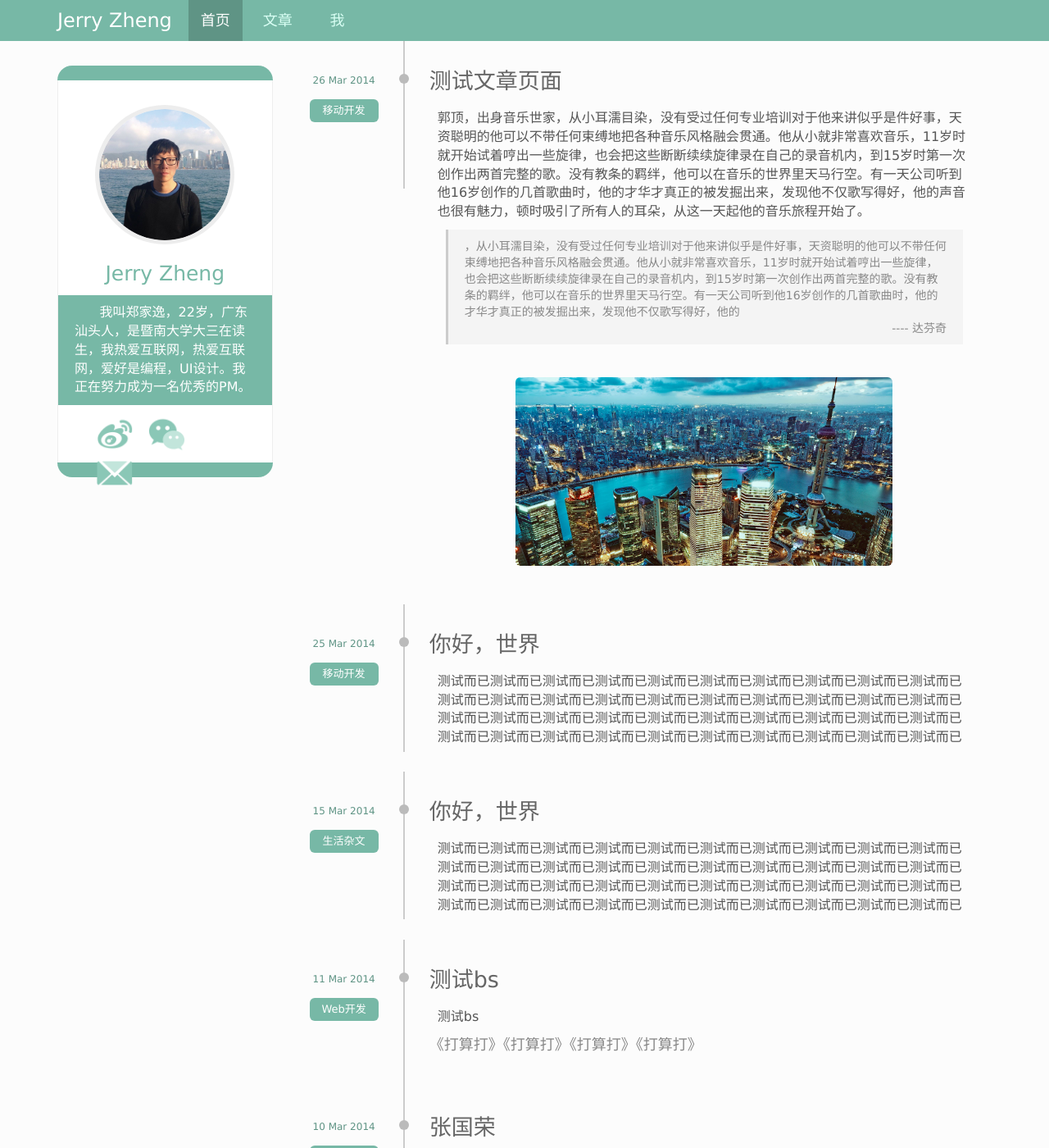
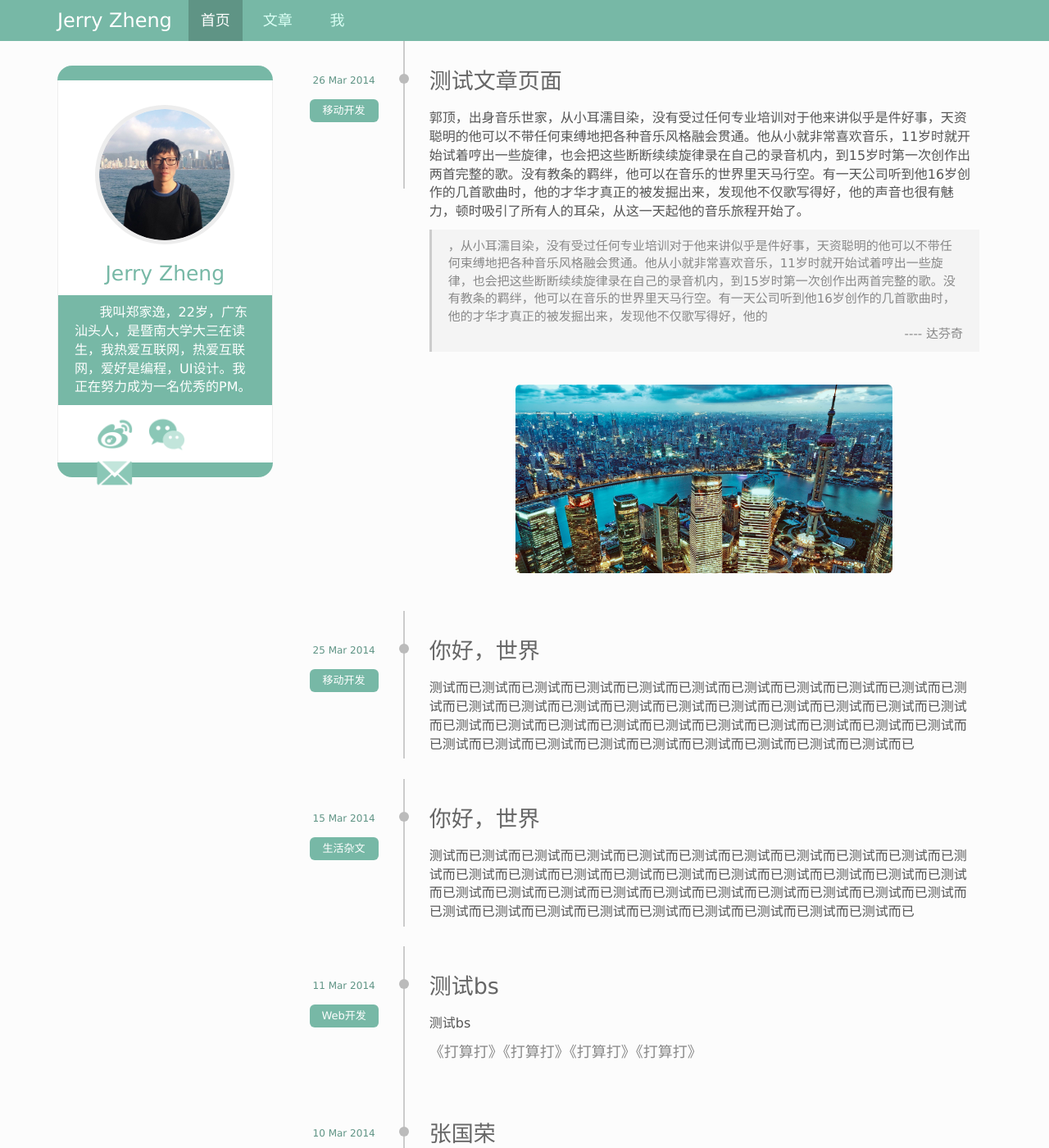
Before and after one commit to PMJerryZheng/myblog, a Jekyll site: the page built from index.html, in a window 1280 px wide and 1400 px high. Shown: the whole window at 82% size. Built offline with Jekyll 4.4.1, drawn with Linux system fonts in a browser that asks for light colours; nearby versions of some CDN libraries.

Commit message:
change 34

```diff
--- a/css/index.css
+++ b/css/index.css
@@ -302,17 +302,13 @@ div#social-media{
 .text-content p{
 	font-size: 16px;
 	padding-top: 8px;
-	margin-left: 10px;
-	margin-right: 10px;
 	color: #555;
 }
 .text-content blockquote{
 	color: #888;
 	border-left: 3px solid #ccc;
-	margin-left: 20px;
-	margin-right: 20px;
 	background-color: #F4F4F4;
-	font-size: 14px;
+	font-size: 15px;
 }
 .text-content blockquote address{
 	float: right;
```
